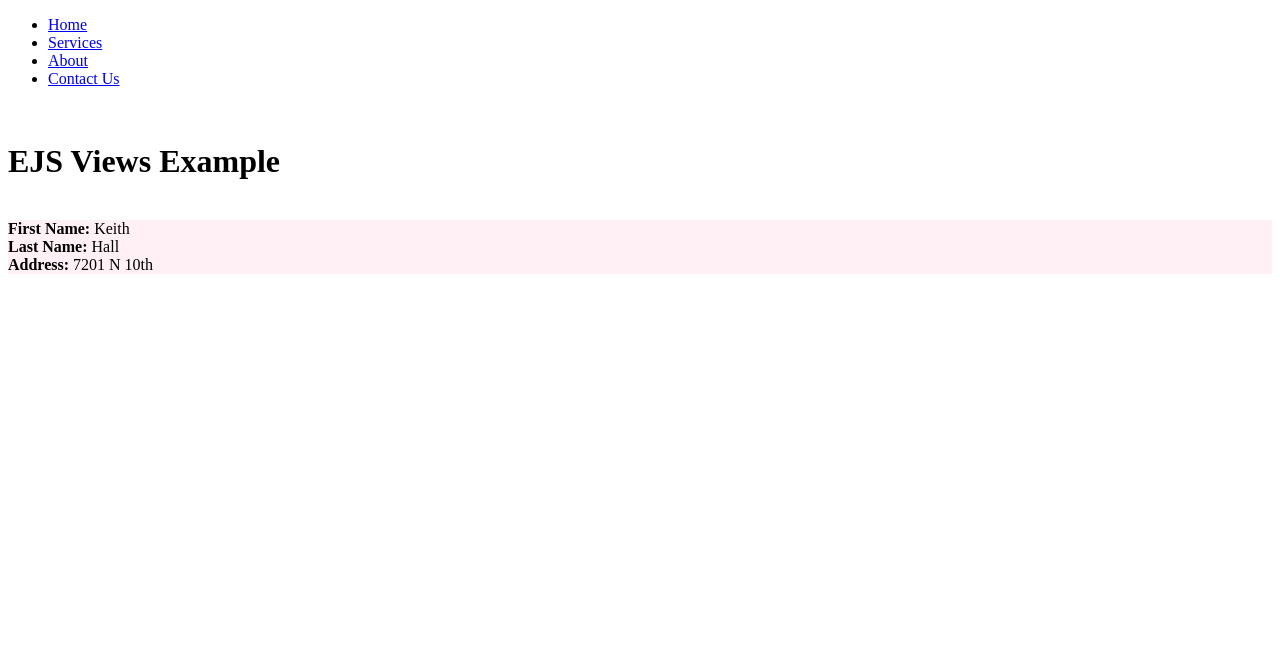
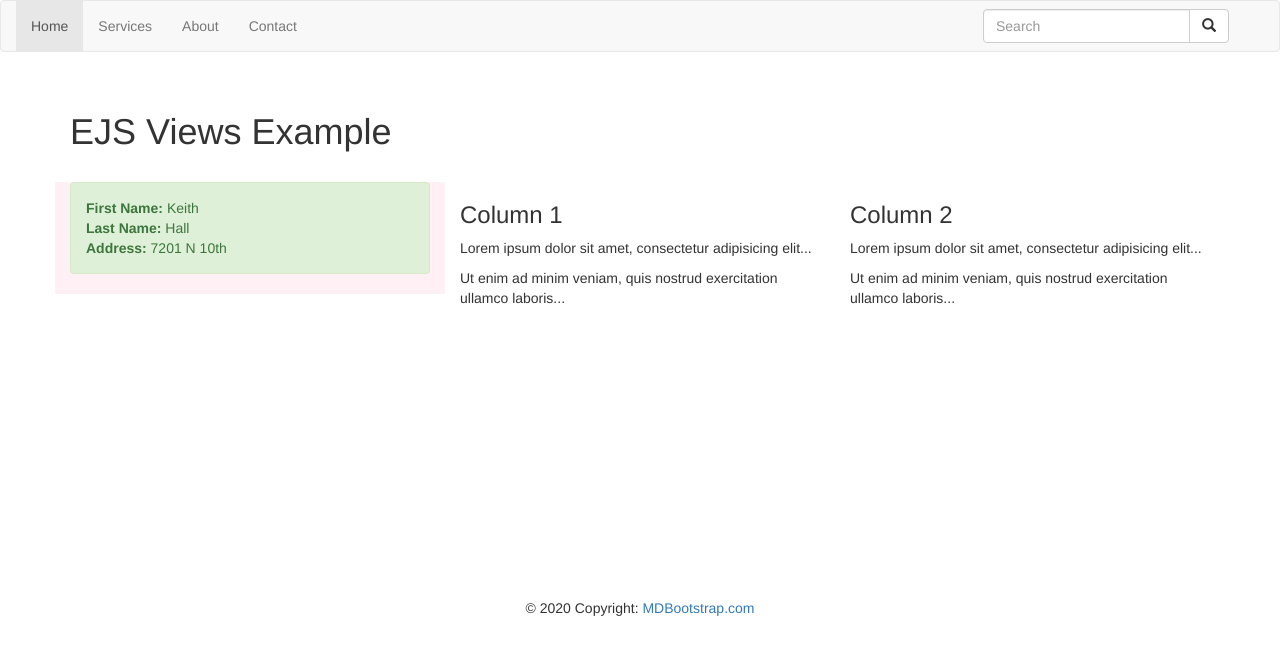
Before and after one commit to hkeith62/web-340, a Node server app: page / in a window 1280 px wide. Shown: the top 655 px of the page. Run offline with Node 20, Linux system fonts and the light colour scheme.

Commit message:
Mofified index.ejs by adding bootstrap css.

```diff
--- a/week-2/ejs-views/views/index.ejs
+++ b/week-2/ejs-views/views/index.ejs
@@ -2,7 +2,7 @@
     Title: WEB 231 – Enterprise JavaScript I
     Author: Professor Krasso
     Date: 05/30/2021
-    Modified By: Keith Hall
+    Modified By: Keith Hall (With Bootstrap)
     Description: This is the HTML page for web-231 assignment 4, numbers game app.
 -->
 <!DOCTYPE html>
@@ -10,31 +10,64 @@
   <head>
     <meta charset="utf-8">
 	<title>WEB 340 – Node.js</title>
+	<meta name="robots" content="noindex">
+	<link rel="stylesheet" href="https://maxcdn.bootstrapcdn.com/bootstrap/3.4.1/css/bootstrap.min.css">
   </head>
 <body>
-<nav class="navbar navbar-expand-sm bg-dark navbar-dark">
-    <ul class="navbar-nav">
-
-        <li class="nav-item active"><a href= "#" class= "nav-link">Home</a></li>
-        <li class="nav-item active"><a href= "#" class= "nav-link">Services</a></li>
-        <li class="nav-item active"><a href= "#" class= "nav-link">About</a></li>
-		<li class="nav-item active"><a href= "#" class= "nav-link">Contact Us</a></li>
+ <nav class="navbar navbar-default">
+  <div class="container-fluid">
+    <ul class="nav navbar-nav">
+      <li class="active"><a href="#">Home</a></li>
+      <li><a href="#">Services</a></li>
+      <li><a href="#">About</a></li>
+      <li><a href="#">Contact</a></li>
     </ul>
+	<form class="navbar-form navbar-right" style= "margin-right:20px;" action="/action_page.php">
+      <div class="input-group">
+        <input type="text" class="form-control" placeholder="Search" name="search">
+        <div class="input-group-btn">
+          <button class="btn btn-default" type="submit">
+            <i class="glyphicon glyphicon-search"></i>
+          </button>
+        </div>
+      </div>
+    </form>
+  </div>
 </nav>
 <br/>
 <div role="main" class="container">
     <h1>EJS Views Example</h1>
     <br/>
     <div class="row">
-        <div class="col-sm-12" style="background-color:lavenderblush;">
+        <div class="col-sm-4" style="background-color:lavenderblush;">
 	        <div class= "alert alert-success" role= "alert">
 	            <span><strong>First Name:</strong> Keith</span><br/>
 	             <span><strong>Last Name:</strong></span> Hall<br/>
 				 <span><strong>Address:</strong></span> 7201 N 10th<br/>
 		    </div>
 	    </div>
+      <div class="col-sm-4">
+      <h3>Column 1</h3>
+      <p>Lorem ipsum dolor sit amet, consectetur adipisicing elit...</p>
+      <p>Ut enim ad minim veniam, quis nostrud exercitation ullamco laboris...</p>
+      </div>
+      <div class="col-sm-4">
+      <h3>Column 2</h3>
+      <p>Lorem ipsum dolor sit amet, consectetur adipisicing elit...</p>
+      <p>Ut enim ad minim veniam, quis nostrud exercitation ullamco laboris...</p>
+      </div>
     </div>
 </div>
+	<!-- Footer -->
+<footer class="page-footer font-small blue" style= "margin-top:280px;">
+
+  <!-- Copyright -->
+  <div class="footer-copyright text-center py-3">© 2020 Copyright:
+    <a href="https://mdbootstrap.com/" target= "_blank" > MDBootstrap.com</a>
+  </div>
+  <!-- Copyright -->
+
+</footer>
 
 </body>
 </html>
```
